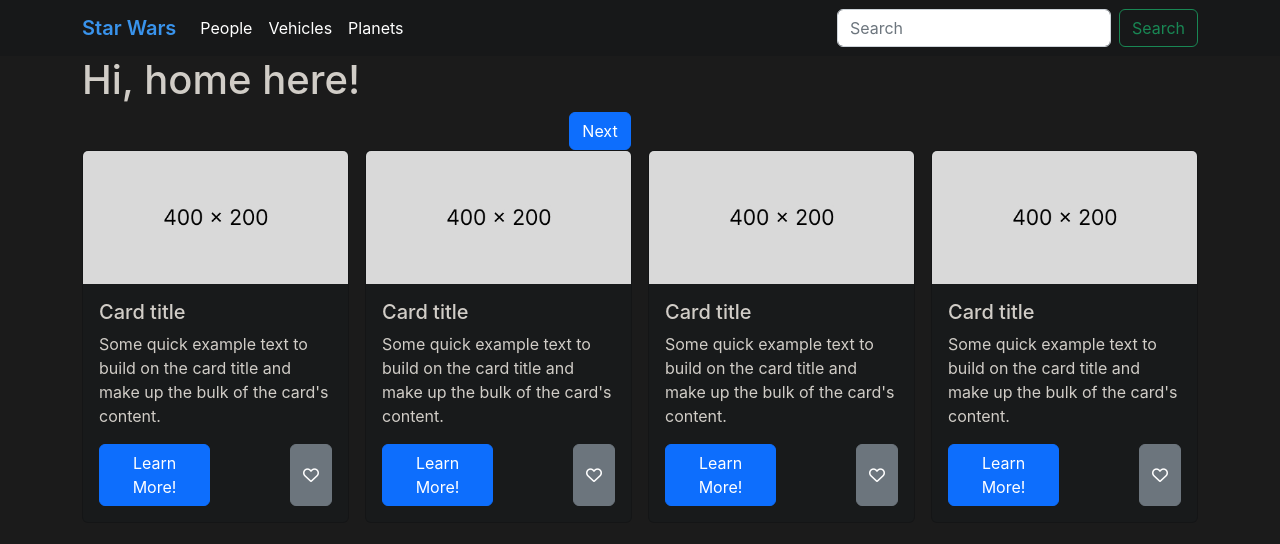
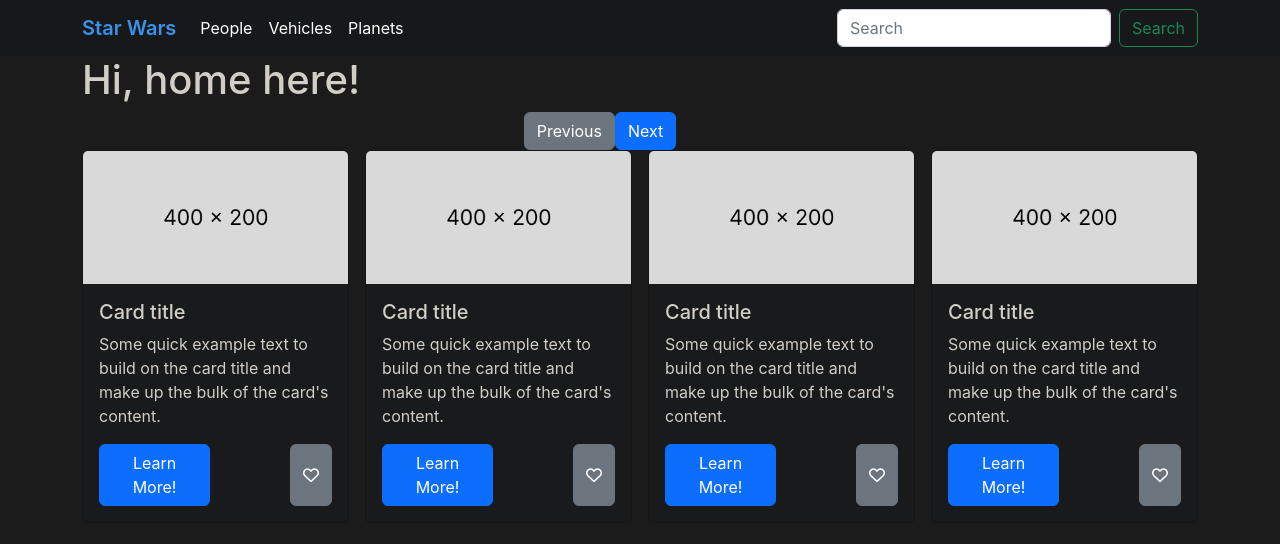
Before and after one commit to AlejandroGonzalezG/blog-star-wars, a React (Create React App) app: page / in a window 1280 px wide. Shown: the top 544 px of the page. Built offline with nearby package versions, Linux system fonts and the light colour scheme; no server answers.

Commit message:
Add Previous  Button to rerender Fetch API

```diff
--- a/src/Views/Home.jsx
+++ b/src/Views/Home.jsx
@@ -9,6 +9,14 @@ const Home = () => {
     <>
       <h1>Hi, home here!</h1>
       <div className="container d-flex align-items-center justify-content-center">
+        <button
+          className="btn btn-secondary"
+          onClick={() => {
+            actions.getCharacters(store?.characters.previous);
+          }}
+        >
+          Previous
+        </button>
         <button
           className="btn btn-primary"
           onClick={() => {
```
